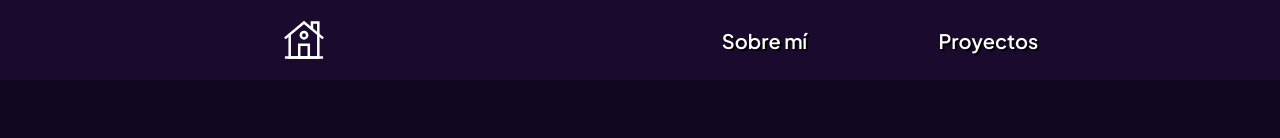
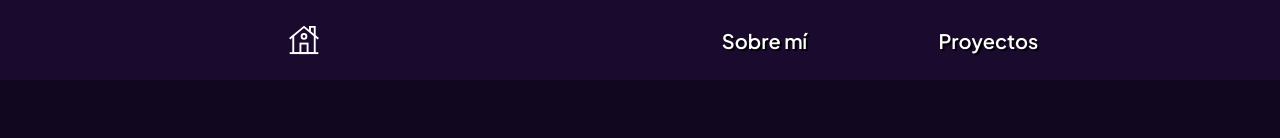
Before and after one commit to Gbw699/My-portfolio, a Next.js app: page / in a window 1280 px wide. Shown: the top 138 px of the page. Built offline with nearby package versions, Linux system fonts and the light colour scheme.

Commit message:
navbar changes

```diff
--- a/src/components/navbar/Navbar.tsx
+++ b/src/components/navbar/Navbar.tsx
@@ -10,13 +10,13 @@ const plus_jakarta_sans = Plus_Jakarta_Sans({
 })
 
 export default function Navbar() {
-    return <div className={`${styles.container} ${plus_jakarta_sans.className}`}>
+    return <section className={`${styles.container} ${plus_jakarta_sans.className}`}>
         <Link href="/" className={`${styles.links} ${styles.big}`} >
-            <Image src={"/house.svg"} alt="home" width={40} height={40} loading="eager" />
+            <Image src={"/house.svg"} alt="home" width={30} height={30} loading="eager" />
         </Link>
         <div className={styles.small}>
             <Link href="/about" className={styles.links}>Sobre mí</Link>
             <Link href="/projects" className={styles.links}>Proyectos</Link>
         </div>
-    </div>
+    </section>
 }
```
